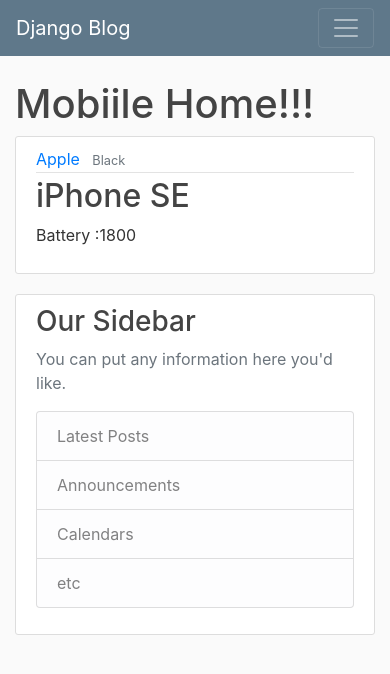
After one commit to akshaygopi26/djangocourse, a Django app: page /mobile/1 in a window 390 px wide. The commit adds this page. Shown: the top 674 px of the page. Run offline with Django 4.2, Linux system fonts and the light colour scheme; data comes from the database, SQL or seed files in the repository; some libraries are stand-ins or nearby versions.

Commit message:
video10 mobiledetailview

```diff
--- a/django_project/mobile/templates/mobile/home.html
+++ b/django_project/mobile/templates/mobile/home.html
@@ -11,7 +11,7 @@
             <a class="mr-2" href="#">{{ item.brand }}</a>
             <small class="text-muted">{{ item.base_color }}</small>
         </div>
-        <h2><a class="article-title" href="#">{{ item.model}}</a></h2>
+        <h2><a class="article-title" href="{% url 'mobile-detail' item.id%}">{{ item.model}}</a></h2>
         <p class="article-content">Battery :{{ item.battery_capacity }}</p>
     </div>
 </article>
--- /dev/null
+++ b/django_project/mobile/templates/mobile/mobile_detail.html
@@ -0,0 +1,16 @@
+{% extends "mobile/base.html" %}
+{% block content %}
+<h1>
+    Mobiile Home!!!
+</h1>
+<article class="media content-section">
+    <div class="media-body">
+        <div class="article-metadata">
+            <a class="mr-2" href="#">{{ object.brand }}</a>
+            <small class="text-muted">{{ object.base_color }}</small>
+        </div>
+        <h2><a class="article-title" href="#">{{ object.model}}</a></h2>
+        <p class="article-content">Battery :{{ object.battery_capacity }}</p>
+    </div>
+</article>
+{% endblock content %}
--- a/django_project/mobile/urls.py
+++ b/django_project/mobile/urls.py
@@ -1,7 +1,21 @@
 from django.urls import path
 from . import views
+from  .views import (
+    MobileListView,
+    MobileDetailView,
+    MobileCreateView
+)
+
 
 urlpatterns = [
-    path('', views.home,name='mobile-home'),
+    path('',MobileListView.as_view(),name='mobile-home'),
+    path('mobile/<int:pk>',MobileDetailView.as_view(),name='mobile-detail'),                      # path('', views.home,name='mobile-home'),  MobileListView.as_view()
+    path('mobile/new/',MobileCreateView.as_view(),name='mobile-create'),
     path('about/', views.about,name='mobile-about')
 ]
+
+
+
+
+
+#so line numbr 7 will look for  <app>/<model>_<viewtype>.html  ie mobile/mobile_list.html
--- a/django_project/mobile/views.py
+++ b/django_project/mobile/views.py
@@ -2,6 +2,11 @@
 from django.http import HttpResponse
 # Register your models here.
 from .models import Mobile
+from django.views.generic import (
+    ListView,
+    DetailView,
+    CreateView
+)
 
 mobile_details=[{
     'brand': 'Apple',
@@ -54,6 +59,24 @@
 
 
 
+class MobileListView(ListView):
+    model=Mobile
+    template_name='mobile/home.html'            #<app>/<model>_<viewtype>.html
+    context_object_name='mobile_details'
+    ordering=['units_sold']                     #with - in front it can be desc
+
+
+
+class MobileDetailView(DetailView):
+    model=Mobile
+
+
+class MobileCreateView(CreateView):
+    model=Mobile
+    fields=['brand','model']
+
+
+
 def about(request):
     return render(request,'mobile/about.html',{'title':'About'})
     # return HttpResponse('<h1>Mobile About</h1>')
```
Also changed, not shown: DjangoNotes.txt (+9 -1 lines), django_project/mobile/templates/mobile/mobile_form.html (added).
